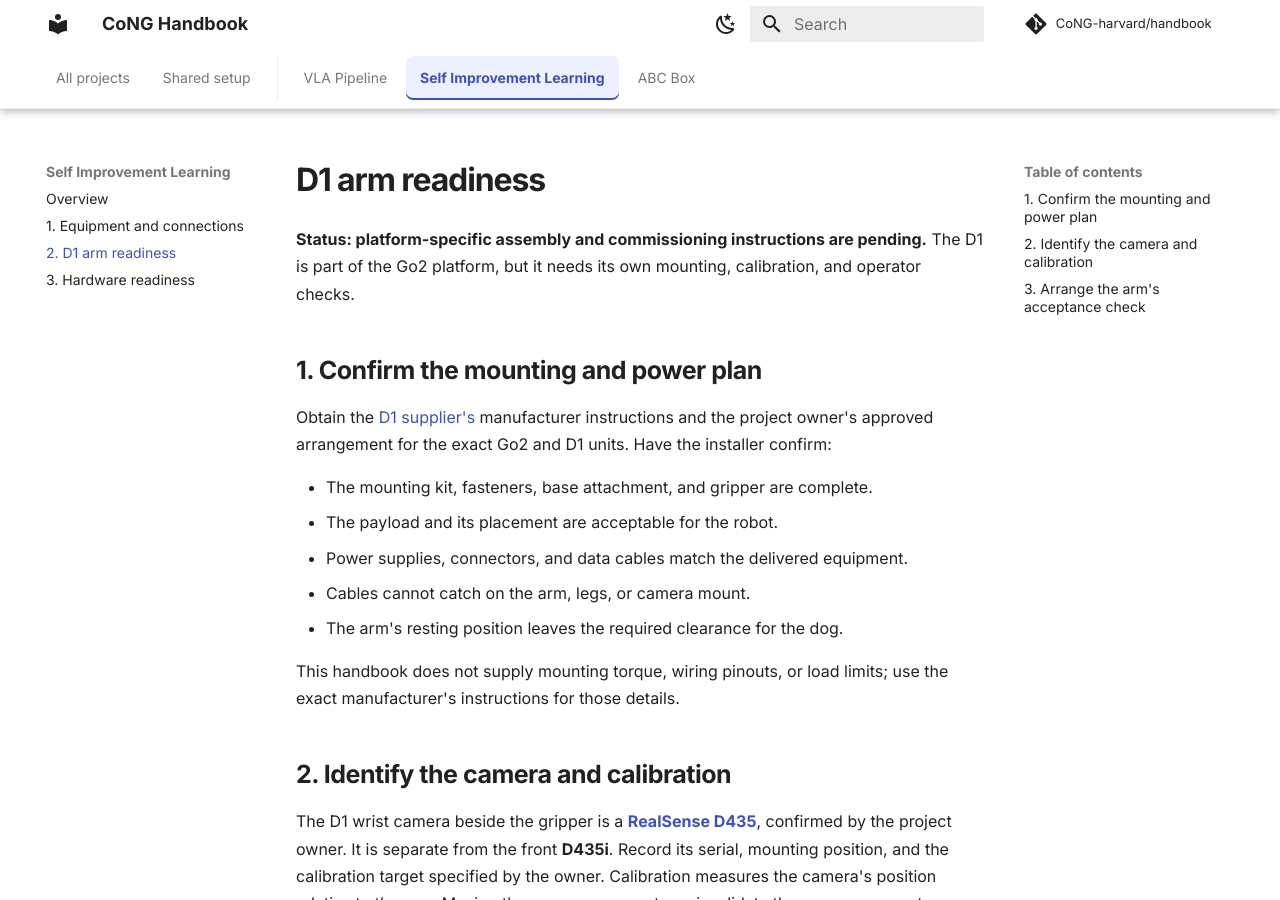
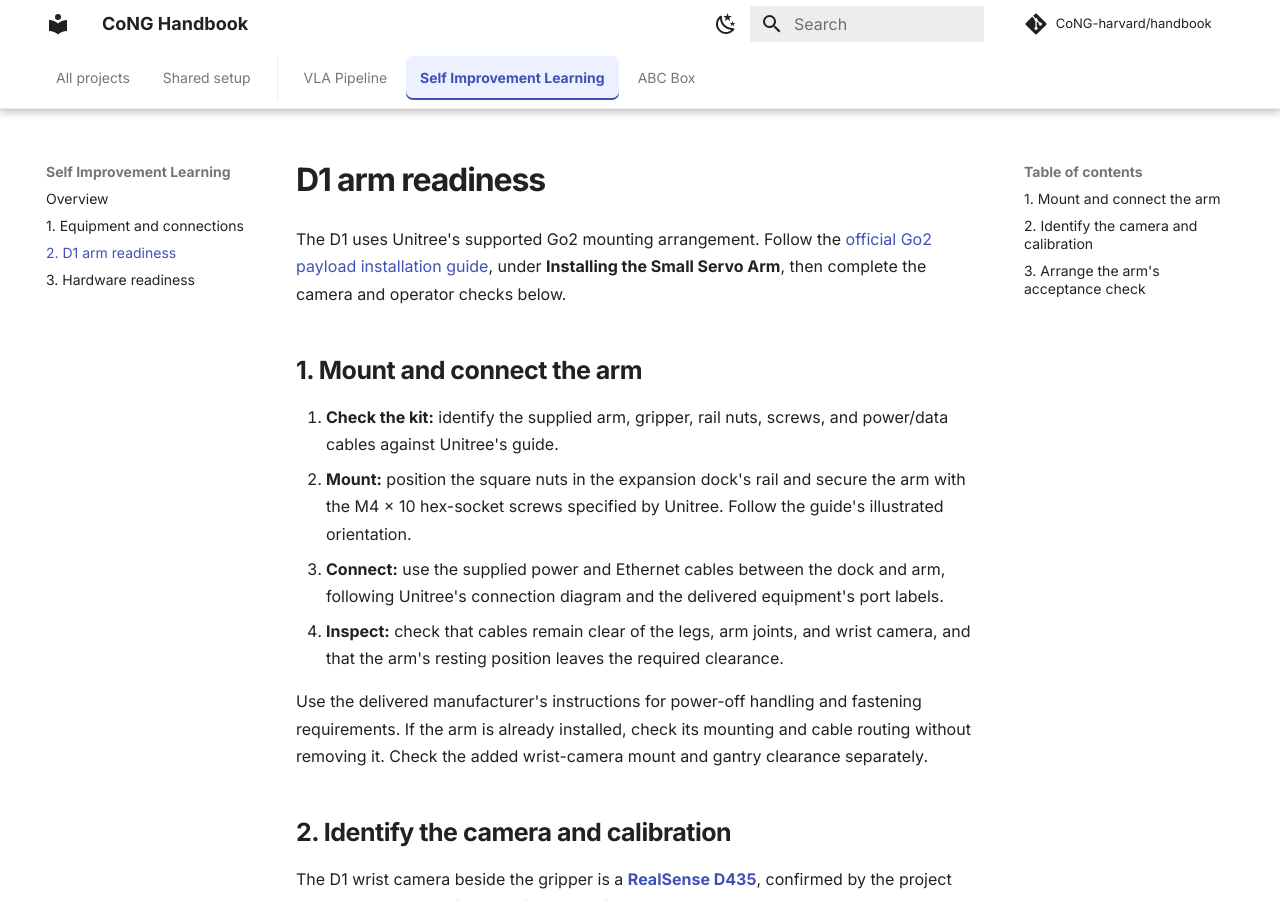
Before and after one commit to CoNG-harvard/handbook, an MkDocs documentation site: the page built from docs/unidog-nav/d1-arm.md, in a window 1280 px wide and 900 px high. Built offline with MkDocs 1.6.1 and Material for MkDocs 9.7.7, drawn with Linux system fonts in a browser that asks for light colours; comment, search, counter and statistics services are not loaded.

Commit message:
Document official D1 mounting and simplify included Go2 hardware

```diff
--- a/docs/unidog-nav/d1-arm.md
+++ b/docs/unidog-nav/d1-arm.md
@@ -4,19 +4,16 @@ title: D1 arm readiness
 
 # D1 arm readiness
 
-**Status: platform-specific assembly and commissioning instructions are pending.** The D1 is part of the Go2 platform, but it needs its own mounting, calibration, and operator checks.
+The D1 uses Unitree's supported Go2 mounting arrangement. Follow the [official Go2 payload installation guide](https://support.unitree.com/home/en/developer/Payload), under **Installing the Small Servo Arm**, then complete the camera and operator checks below.
 
-## 1. Confirm the mounting and power plan
+## 1. Mount and connect the arm
 
-Obtain the [D1 supplier's](https://www.usrobotstore.com/products/unitree-go2-servo-robotic-arm-d1) manufacturer instructions and the project owner's approved arrangement for the exact Go2 and D1 units. Have the installer confirm:
+1. **Check the kit:** identify the supplied arm, gripper, rail nuts, screws, and power/data cables against Unitree's guide.
+2. **Mount:** position the square nuts in the expansion dock's rail and secure the arm with the M4 × 10 hex-socket screws specified by Unitree. Follow the guide's illustrated orientation.
+3. **Connect:** use the supplied power and Ethernet cables between the dock and arm, following Unitree's connection diagram and the delivered equipment's port labels.
+4. **Inspect:** check that cables remain clear of the legs, arm joints, and wrist camera, and that the arm's resting position leaves the required clearance.
 
-- The mounting kit, fasteners, base attachment, and gripper are complete.
-- The payload and its placement are acceptable for the robot.
-- Power supplies, connectors, and data cables match the delivered equipment.
-- Cables cannot catch on the arm, legs, or camera mount.
-- The arm's resting position leaves the required clearance for the dog.
-
-This handbook does not supply mounting torque, wiring pinouts, or load limits; use the exact manufacturer's instructions for those details.
+Use the delivered manufacturer's instructions for power-off handling and fastening requirements. If the arm is already installed, check its mounting and cable routing without removing it. Check the added wrist-camera mount and gantry clearance separately.
 
 ## 2. Identify the camera and calibration
 
```
Also changed, not shown: docs/getting-started/hardware.md (+1 -1 lines), docs/getting-started/sources.md (+4 -5 lines), docs/unidog-nav/hardware.md (+10 -11 lines), docs/unidog-nav/index.md (+5 -5 lines), validation/2026-09-26.md (+11 -3 lines).
